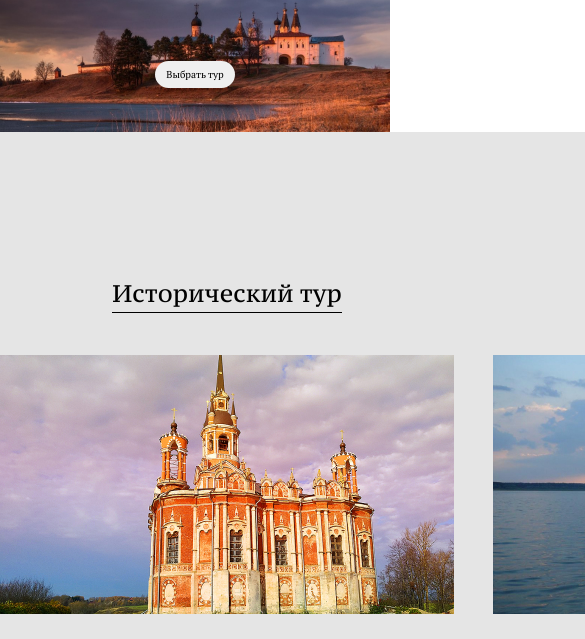
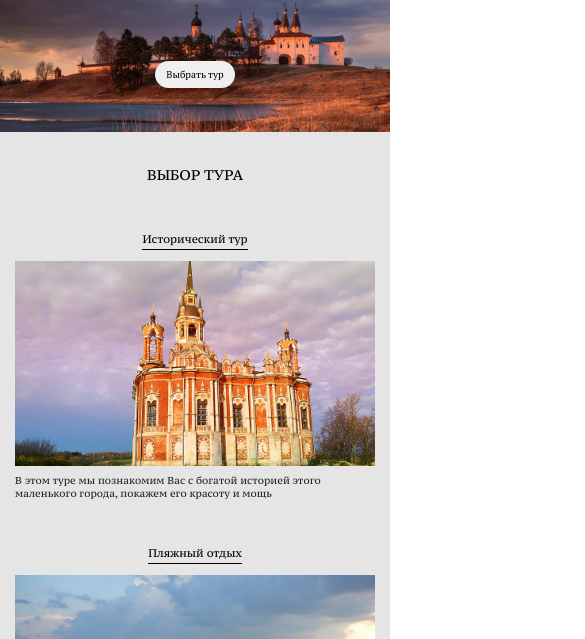
Before and after one commit to Granyu/Granyu.github.io, a plain HTML site: page index.html in a window 390 px wide. Shown: the part 135-774 px from the top of the page, 585 px wide, since content can reach past the window. Drawn offline with Linux system fonts and the light colour scheme.

Commit message:
Add files via upload

```diff
--- a/css/media.css
+++ b/css/media.css
@@ -1,4 +1,11 @@
 @media (max-width: 480px) {
+	* {
+		line-height: normal;
+	}
+
+	.container {
+		width: 100vw;
+	}
 	.header_container {
 		width: 100vw;
 		max-height: 267px;
@@ -21,4 +28,60 @@
 		border: 0;
 		padding: 7px 11px;
 	}
+
+	.articles_container {
+		flex-direction: column;
+
 	}
+
+	.tours_container h2 {
+		margin-bottom: 33px;
+		font-size: 14px;
+	}
+
+	.tours_container {
+		padding: 22px 15px 0;
+	}
+
+	.tours_container article {
+		width: 100%;
+		margin-bottom: 0;
+	}
+
+
+	.tours_container article:not(:last-child) {
+		padding-bottom: 43px;
+	}
+
+	.tours_container img {
+		margin-bottom: 4px;
+		width: 100%;
+	}
+
+	.tours_container h3 {
+		margin-bottom: 11px;
+		font-size: 11px;
+		padding-bottom: 3px;
+		line-height: normal;
+	}
+
+	.tours_container p {
+		font-size: 10px;
+		line-height: normal;
+		padding: 0;
+	}
+
+	.map_container h2 {
+		font-size: 14px;
+		margin-bottom: 18px;
+	}
+
+	.map_container {
+		padding: 82px 15px 37px;
+	}
+
+	.container_contacts {
+		flex-direction: column-reverse;
+	}
+
+}
--- a/css/style.css
+++ b/css/style.css
@@ -45,7 +45,6 @@ header button {
 .tours_container {
   background: #E5E5E5;
   border: 0;
-  width: 1440px;
   padding: 65px 0 68px;
 }
 
@@ -76,7 +75,7 @@ h2 {
   font-style: normal;
   font-weight: normal;
   font-size: 24px;
-  line-height: 28px;
+  line-height: normal;
   color: #000000;
   margin-bottom: 42px;
   border-bottom: 1px solid #000000;
```
Lines whose indentation alone changed are shown as unchanged.
